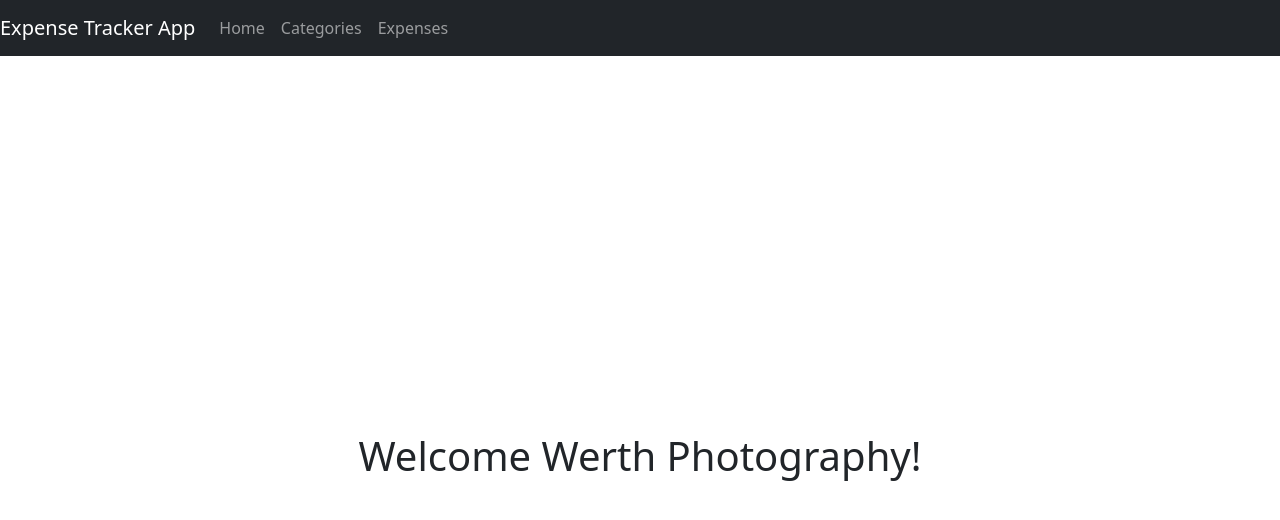
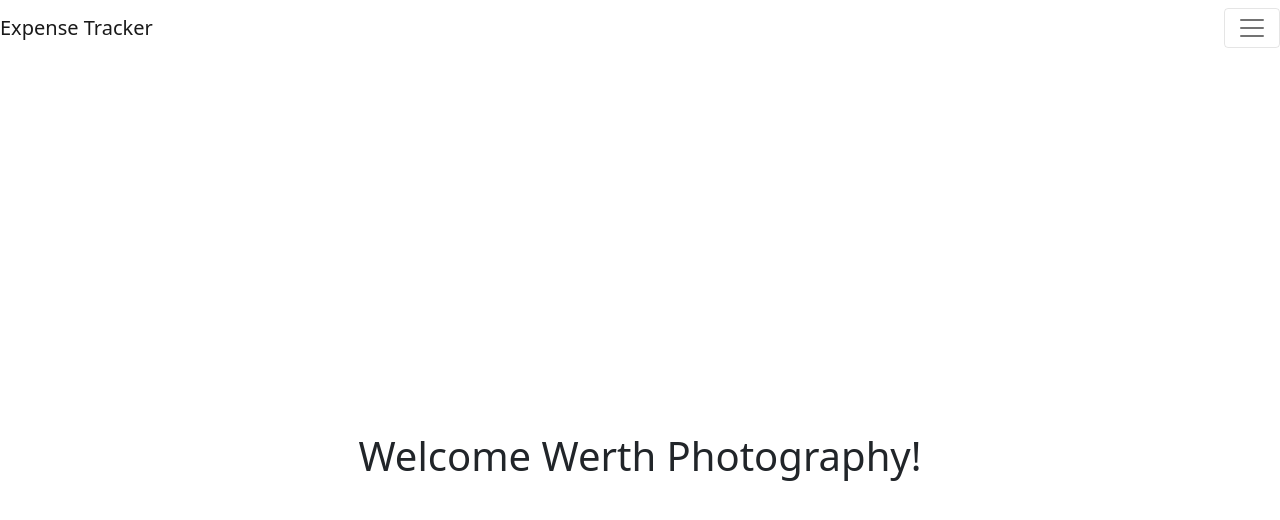
Before and after one commit to werth-code/expense-tracker, a React (Create React App) app in the folder expense-tracker/: page / in a window 1280 px wide. Shown: the top 520 px of the page. Built offline with nearby package versions, Linux system fonts and the light colour scheme.

Commit message:
Navigation Tweaks

```diff
--- a/expense-tracker/src/App.css
+++ b/expense-tracker/src/App.css
@@ -3,7 +3,7 @@
 }
 
 #main-cont {
-  padding: 10%;
+  padding: 15%;
   padding-top: 2%;
   padding-bottom: 2%;
 }
--- a/expense-tracker/src/Navigation.js
+++ b/expense-tracker/src/Navigation.js
@@ -1,29 +1,57 @@
-import React, { Component } from 'react';
-import {Nav, Navbar, NavItem, NavbarBrand, NavLink} from 'reactstrap';
+import React, { useState } from 'react';
+import {Nav, Navbar, NavItem, NavbarBrand, NavLink, NavbarToggler, Collapse} from 'reactstrap';
+import "./Navigation"
 
 
-class Navigation extends Component {
-    state = {  }
-    render() {
+const Navigation = () => {
+
+    const [collapsed, setCollapsed] = useState(true);
+
+    const toggleNavbar = () => (setCollapsed(!collapsed))
+
+
     return (
-          <div>
-            <Navbar color="dark" dark  expand="md">
-              <NavbarBrand href="/">Expense Tracker App</NavbarBrand>
-                <Nav className="ml-auto" navbar>
+      <div id='main-nav'>
+        <Navbar color="faded" light>
+          <NavbarBrand href="/" className="mr-auto">Expense Tracker</NavbarBrand>
+          <NavbarToggler onClick={toggleNavbar} className="mr-2" />
+          <Collapse isOpen={!collapsed} navbar>
+            <Nav navbar>
               <NavItem>
                 <NavLink href="/">Home</NavLink>
-                  </NavItem>
-                  <NavItem>
-                    <NavLink href="/categories">Categories</NavLink>
               </NavItem>
               <NavItem>
                 <NavLink href="/expenses">Expenses</NavLink>
               </NavItem>
             </Nav>
+          </Collapse>
         </Navbar>
       </div>
     );
-      }
+
+
 }
 
 export default Navigation;
+
+
+        // return (
+        //   <div>
+        //     <Navbar id="main-nav" color="dark" dark  expand="md">
+        //       <NavbarBrand className="mr-auto" href="/">Expense Tracker App</NavbarBrand>
+        //         {/* <NavbarToggler onClick={toggleNavbar} className="mr-2" /> */}
+        //         <Collapse isOpen={!collapsed} navbar></Collapse>
+        //         <Nav navbar>
+        //           <NavItem>
+        //             <NavLink href="/">Home</NavLink>
+        //           </NavItem>
+        //           <NavItem>
+        //             <NavLink href="/categories">Categories</NavLink>
+        //           </NavItem>
+        //           <NavItem>
+        //             <NavLink href="/expenses">Expenses</NavLink>
+        //           </NavItem>
+        //         </Nav>
+        //     </Navbar>
+        //   </div>
+        // );
```
Also changed, not shown: expense-tracker/src/Navigation.css (added). Lines whose indentation alone changed are shown as unchanged.
